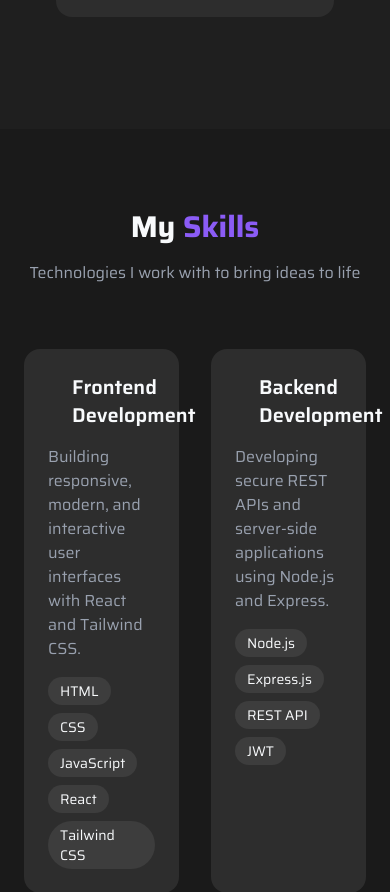
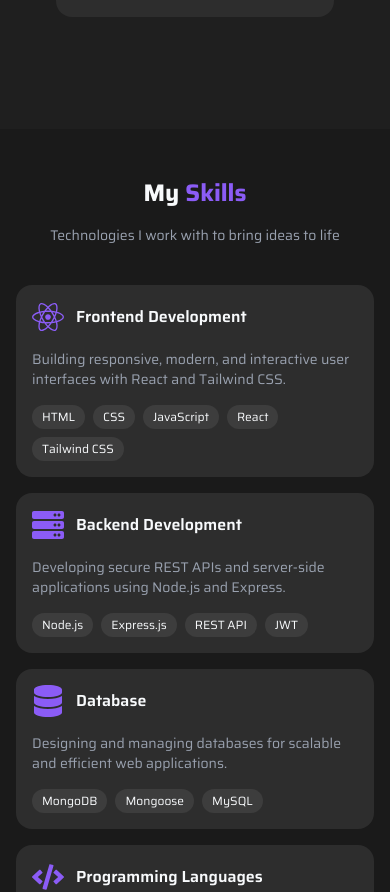
Before and after one commit to ankit-clasker/portfolio, a React (Vite) app: page / in a window 390 px wide. Shown: the part 3600-4492 px from the top of the page. Built offline with nearby package versions, Linux system fonts and the light colour scheme.

Commit message:
Improve mobile responsiveness

```diff
--- a/src/components/Skills.jsx
+++ b/src/components/Skills.jsx
@@ -1,6 +1,7 @@
 import React from "react";
 import { motion } from "framer-motion";
 import { skills } from "../assets/assets";
+
 const Skills = () => {
   return (
     <motion.div
@@ -9,38 +10,93 @@ const Skills = () => {
       transition={{ duration: 1, ease: "easeOut" }}
       viewport={{ once: false, amount: 0.2 }}
       id="skills"
-          className="py-20 bg-dark-100">
-            <div className="container mx-auto px-6">
-              <h2 className="text-3xl font-bold text-center mb-4">
+      className="py-12 sm:py-16 md:py-20 bg-dark-100 overflow-hidden"
+    >
+      <div className="container mx-auto px-4 sm:px-6">
+        <h2 className="text-2xl sm:text-3xl font-bold text-center mb-4">
           My <span className="text-purple">Skills</span>
         </h2>
-              <p className="text-center text-gray-400 max-w-2xl mx-auto mb-16">
+
+        <p className="text-center text-gray-400 text-sm sm:text-base max-w-2xl mx-auto mb-10 sm:mb-16 px-2">
           Technologies I work with to bring ideas to life
         </p>
-              <div className="grid grid-cols-2 md:grid-cols-4 gap-8
-              max-w-5xl mx-auto">
-                {
-                    skills.map((skill, index) => (
-                        <div key={index} className="bg-dark-300 p-6 rounded-2xl transition-transform duration-300 hover:-translate-y-2
-                        cursor-pointer">
-                            <div className="flex items-center mb-4">
-                                <skill.icon className="w-12 h-12 text-purple mr-6"/>
-                                <h3 className="text-xl font-semibold">{skill.title}</h3>
+
+        <div
+          className="
+            grid
+            grid-cols-1
+            sm:grid-cols-2
+            lg:grid-cols-4
+            gap-4
+            sm:gap-6
+            lg:gap-8
+            max-w-5xl
+            mx-auto
+            w-full
+          "
+        >
+          {skills.map((skill, index) => (
+            <div
+              key={index}
+              className="
+                bg-dark-300
+                p-4
+                sm:p-5
+                md:p-6
+                rounded-2xl
+                transition-transform
+                duration-300
+                hover:-translate-y-2
+                cursor-pointer
+                w-full
+                min-w-0
+                overflow-hidden
+              "
+            >
+              <div className="flex items-center gap-3 sm:gap-4 mb-4 min-w-0">
+                <skill.icon
+                  className="
+                    w-8 h-8
+                    sm:w-10 sm:h-10
+                    md:w-12 md:h-12
+                    text-purple
+                    shrink-0
+                  "
+                />
+
+                <h3 className="text-base sm:text-lg md:text-xl font-semibold break-words min-w-0">
+                  {skill.title}
+                </h3>
               </div>
-                            <p className="text-gray-400 mb-4">{skill.description}</p>
-                            <div className="flex flex-wrap gap-2">
-                                {skill.tags.map((tech)=> (
-                                    <span key={tech} className=" bg-dark-400 px-3 py-1 rounded-full text-sm">
+
+              <p className="text-gray-400 text-sm sm:text-base mb-4 break-words">
+                {skill.description}
+              </p>
+
+              <div className="flex flex-wrap gap-2 w-full">
+                {skill.tags.map((tech) => (
+                  <span
+                    key={tech}
+                    className="
+                      bg-dark-400
+                      px-2.5
+                      sm:px-3
+                      py-1
+                      rounded-full
+                      text-xs
+                      sm:text-sm
+                      max-w-full
+                      break-words
+                    "
+                  >
                     {tech}
                   </span>
                 ))}
               </div>
             </div>
-                    ))
-                }
+          ))}
         </div>
       </div>
-
     </motion.div>
   );
 };
```
Lines whose indentation alone changed are shown as unchanged.
